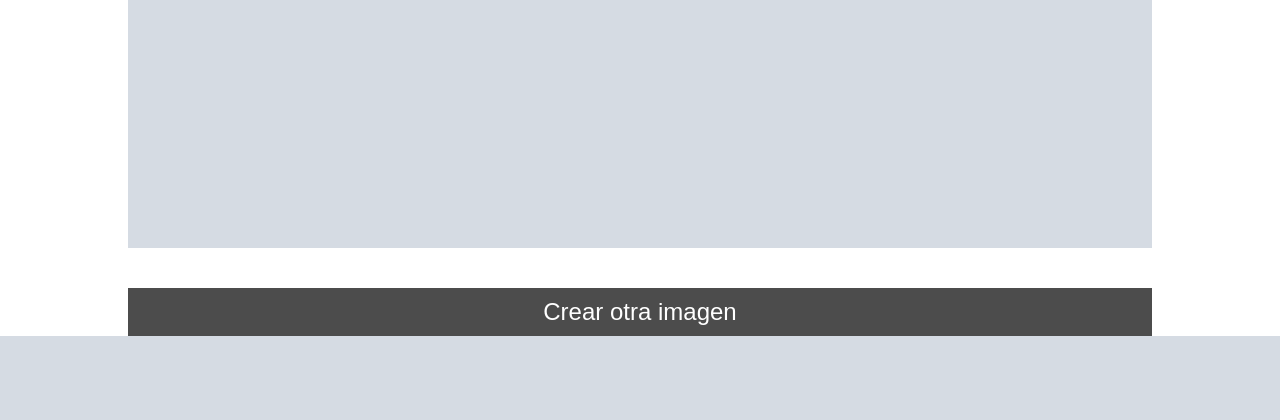
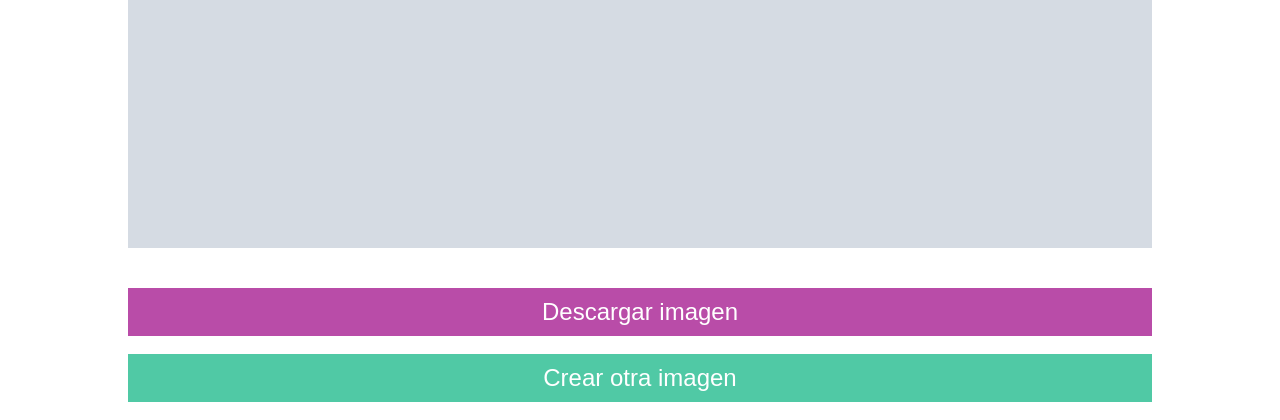
Before and after one commit to jtapiath-cl/test-app-flask-1, a Flask app: template templates/img.html in a window 1280 px wide. Shown: the part 560-980 px from the top of the page. Before the commit the page ends 896 px from the top, so only its background shows below. Run offline with Flask 2, Linux system fonts and the light colour scheme; the template is opened without the code that fills it: most values are stand-ins (such as "Sample title", 1, 10 or a date in 2020); grey boxes marked "Sample" are stand-in pictures.

Commit message:
added a download file button and API endpoint

```diff
--- a/app.py
+++ b/app.py
@@ -1,11 +1,11 @@
-def image_generator(texto: str):
+def image_generator(texto: str, firma:str = "@raspado_de_olla"):
     from PIL import Image, ImageDraw, ImageFont
     import textwrap
 
     font_loc = "static/resources/Code New Roman.otf"
     footer_loc = "static/resources/Code New Roman b.otf"
     fontsize = 60
-    footer = "@raspado_de_olla"
+    footer = firma
 
     img = Image.new("RGB", (1080, 1080), color = "black")
     canvas = ImageDraw.Draw(img)
@@ -19,8 +19,8 @@ def image_generator(texto: str):
 
     return img
 
-from flask import Flask, render_template, request, send_file, send_from_directory
-from flask import jsonify
+from flask import Flask, render_template, request, send_file
+from flask import jsonify, abort
 import os
 
 IMG_REPO = os.path.join("static", "imgs")
@@ -36,11 +36,23 @@ def home():
 def generating_image():
     from datetime import datetime
     text_form = request.form.get("textBox1")
+    signature = request.form.get("textBox2")
     img_name = datetime.strftime(datetime.now(), "%Y%m%d%H%M%S") + "_img.png"
     img_path = os.path.join(app.config["IMG_FOLDER"], img_name)
-    imagen = image_generator(text_form)
+    imagen = image_generator(texto = text_form, firma = signature)
     imagen.save(img_path)
     return render_template("img.html", user_image = img_path)
 
+@app.route("/get-image/<path:path>")
+def serving_image(path):
+    from datetime import datetime
+    file_to_download = path
+    img_name = datetime.strftime(datetime.now(), "%Y%m%d-%H%M%S") + "-meme.png"
+    if os.path.exists(file_to_download):
+        return send_file(file_to_download, cache_timeout = 0, as_attachment = True,
+                          attachment_filename = img_name)
+    else:
+        abort(404, "file does not exist")
+
 if __name__ == "__main__":
     app.run(threaded = True, debug = True, port = 1337)
--- a/templates/home.html
+++ b/templates/home.html
@@ -9,7 +9,9 @@
   <body>
     <form method="post" class="formulario" id="form_page" action="">
       <label for="" class="form_label">Escribe aquí tu texto</label>
-      <textarea class="form_input" id="textBox1" name="textBox1" form="form_page"></textarea>
+      <textarea class="form_input" id="textBox1" name="textBox1" form="form_page" style="margin-bottom: 10px;"></textarea>
+      <br>
+      <input type="text" id="textBox2" name="textBox2" placeholder="@tu-perfil" class="form_input" style="padding: 5px; font-size: 1em; margin-top: 0;">
       <input type="submit" class="form_submit" value="Generar imagen" />
     </form>
   </body>
--- a/templates/img.html
+++ b/templates/img.html
@@ -10,6 +10,9 @@
     <div id="img-render" class="img_holder" style="padding-top: 40px; padding-bottom: 40px; margin: auto;">
       <img src="{{ user_image }}" alt="User Image" class="center">
     </div>
-    <button onclick="window.location.href='/';" class="form_submit" style="max-width: 80%; margin: auto;">Crear otra imagen</button>
+    <button onclick="window.location.href='/get-image/{{ user_image }}';" class="form_submit" style="max-width: 80%; margin: auto; background: rgba(156, 0, 132, 0.7);">Descargar imagen</button>
+    <br>
+    <button onclick="window.location.href='/';" class="form_submit" style="max-width: 80%; margin: auto; background: rgba(7, 178, 127 ,0.7);">Crear otra imagen</button>
+    <br>
   </body>
 </html>
```
Also changed, not shown: 1 other file.
